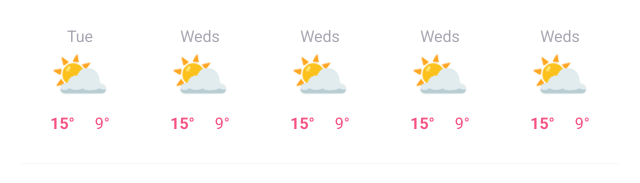
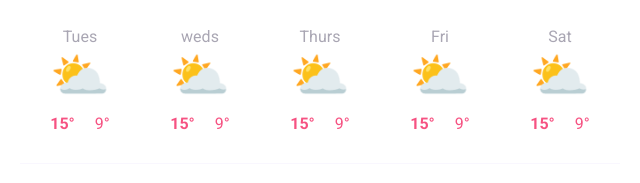
Before and after one commit to KatElkinCodes/KatCodesWeatherApp, a plain HTML site: page index.html in a window 1280 px wide. Shown: the part 267-450 px from the top of the page, 320-960 px from the left. Drawn offline with nearby package versions, Linux system fonts and the light colour scheme; no server answers.

Commit message:
Injected forecast HTML from JS

```diff
--- a/index.html
+++ b/index.html
@@ -46,58 +46,7 @@
             <div class="weather-app-unit">°C</div>
           </div>
         </div>
-        <div class="weather-forecast">
-          <div class="weather-forecast-day">
-            <div class="weather-forecast-date">Tue</div>
-            <div class="weather-forecast-icon">⛅</div>
-            <div class="weather-forecast-temperatures">
-              <div class="weather-forecast-temperature">
-                <strong>15°</strong>
-              </div>
-              <div class="weather-forecast-temperature">9°</div>
-            </div>
-          </div>
-          <div class="weather-forecast-day">
-            <div class="weather-forecast-date">Weds</div>
-            <div class="weather-forecast-icon">⛅</div>
-            <div class="weather-forecast-temperatures">
-              <div class="weather-forecast-temperature">
-                <strong>15°</strong>
-              </div>
-              <div class="weather-forecast-temperature">9°</div>
-            </div>
-          </div>
-          <div class="weather-forecast-day">
-            <div class="weather-forecast-date">Weds</div>
-            <div class="weather-forecast-icon">⛅</div>
-            <div class="weather-forecast-temperatures">
-              <div class="weather-forecast-temperature">
-                <strong>15°</strong>
-              </div>
-              <div class="weather-forecast-temperature">9°</div>
-            </div>
-          </div>
-          <div class="weather-forecast-day">
-            <div class="weather-forecast-date">Weds</div>
-            <div class="weather-forecast-icon">⛅</div>
-            <div class="weather-forecast-temperatures">
-              <div class="weather-forecast-temperature">
-                <strong>15°</strong>
-              </div>
-              <div class="weather-forecast-temperature">9°</div>
-            </div>
-          </div>
-          <div class="weather-forecast-day">
-            <div class="weather-forecast-date">Weds</div>
-            <div class="weather-forecast-icon">⛅</div>
-            <div class="weather-forecast-temperatures">
-              <div class="weather-forecast-temperature">
-                <strong>15°</strong>
-              </div>
-              <div class="weather-forecast-temperature">9°</div>
-            </div>
-          </div>
-        </div>
+        <div class="weather-forecast" id="forecast"></div>
       </main>
 
       <footer>
--- a/src/index.js
+++ b/src/index.js
@@ -50,6 +50,32 @@ function handleSearchSubmit(event) {
   searchCity(searchInput.value);
 }
 
+function displayForecast() {
+  let days = ["Tues", "weds", "Thurs", "Fri", "Sat"];
+  let forecastHtml = "";
+
+  days.forEach(function (day) {
+    forecastHtml =
+      forecastHtml +
+      `
+      <div class="weather-forecast-day">
+<div class="weather-forecast-date">${day}</div>
+<div class="weather-forecast-icon">⛅</div>
+<div class="weather-forecast-temperatures">
+  <div class="weather-forecast-temperature">
+    <strong>15°</strong>
+  </div>
+  <div class="weather-forecast-temperature">9°</div>
+</div>
+</div>`;
+  });
+
+  let forecastElement = document.querySelector("#forecast");
+  forecastElement.innerHTML = forecastHtml;
+}
+
 let searchFormElement = document.querySelector("#search-form");
 searchFormElement.addEventListener("submit", handleSearchSubmit);
 searchCity("Paris");
+
+displayForecast();
```
